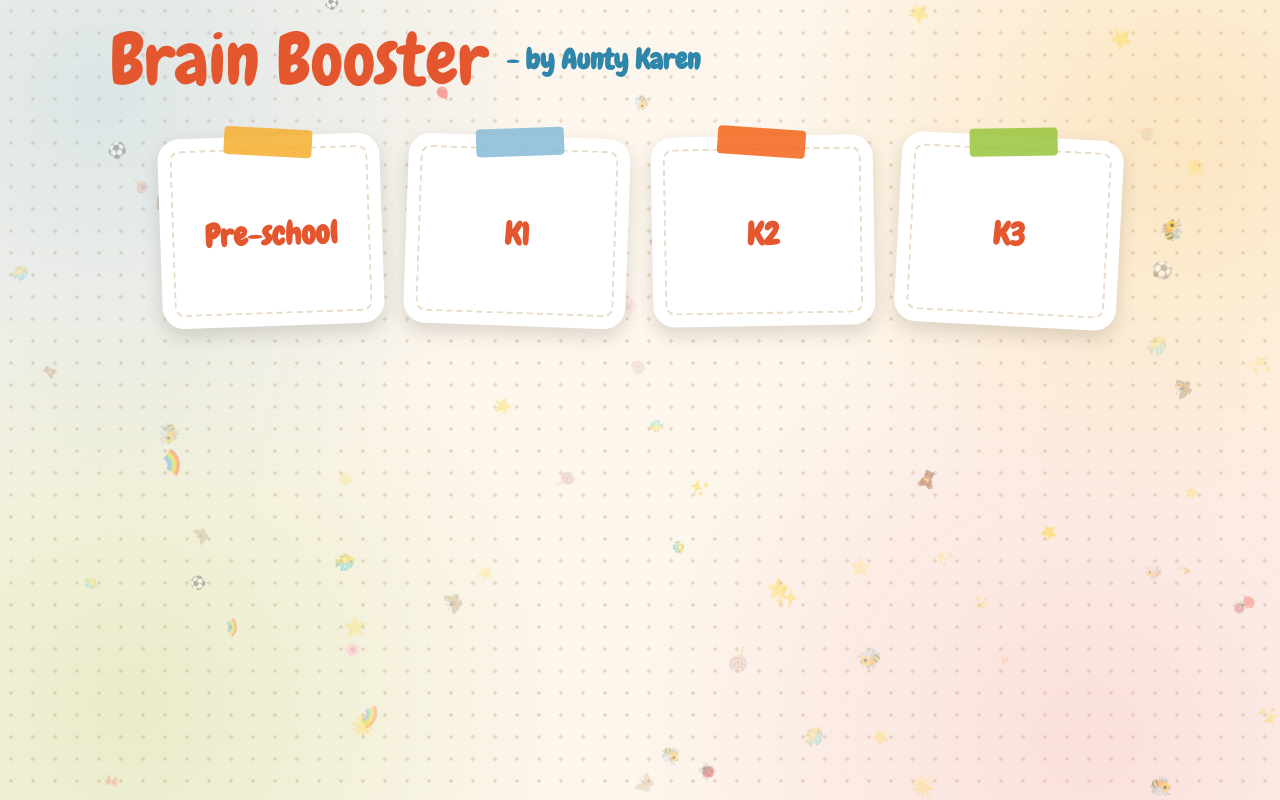
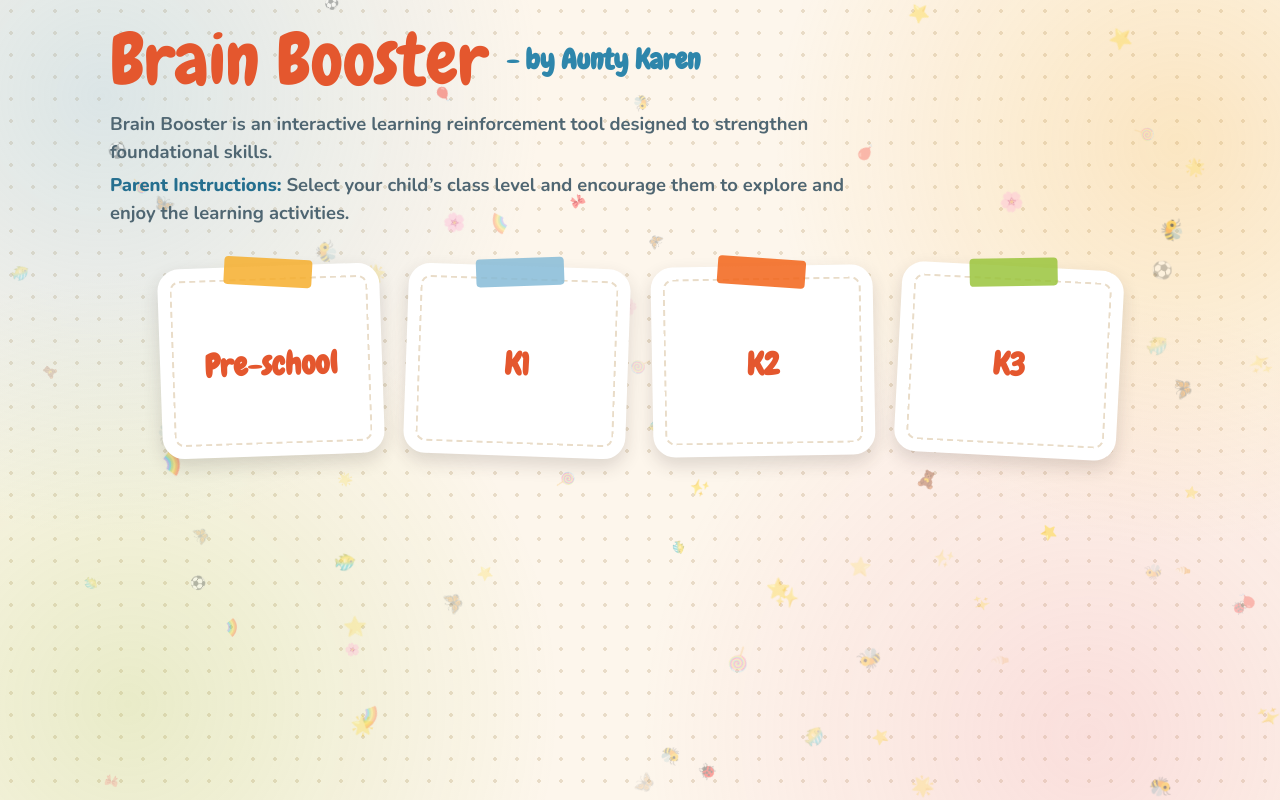
Before and after one commit to ChildPlus-Prep/learn-words, a plain HTML site: page index.html in a window 1280 px wide. Drawn offline with nearby package versions, Linux system fonts and the light colour scheme; animation ran at ten frames a second.

Commit message:
Add intro and parent instructions to the home page

```diff
--- a/css/style.css
+++ b/css/style.css
@@ -68,6 +68,18 @@ body.kids::before {
   font-size: clamp(1.3rem, 3.5vw, 1.75rem);
   color: #2e86ab;
 }
+
+/* home page intro: soft slate text, calmer than the heading and the tiles */
+.intro {
+  max-width: 760px;
+  margin: -14px 4px 28px;
+  color: #4f6672;
+  font-weight: 700;
+  font-size: clamp(1rem, 2.4vw, 1.15rem);
+  line-height: 1.5;
+}
+.intro p { margin: 0 0 6px; }
+.intro strong { color: #256f8f; font-weight: 800; }
 
 .back {
   width: 70px;
--- a/js/app.js
+++ b/js/app.js
@@ -115,6 +115,17 @@ function renderHome() {
 
   app.replaceChildren(
     el("header", { class: "top" }, el("h1", {}, "Brain Booster"), el("span", { class: "tagline" }, " - by Aunty Karen")),
+    el(
+      "div",
+      { class: "intro" },
+      el("p", {}, "Brain Booster is an interactive learning reinforcement tool designed to strengthen foundational skills."),
+      el(
+        "p",
+        {},
+        el("strong", {}, "Parent Instructions:"),
+        " Select your child’s class level and encourage them to explore and enjoy the learning activities."
+      )
+    ),
     grid
   );
 }
```
